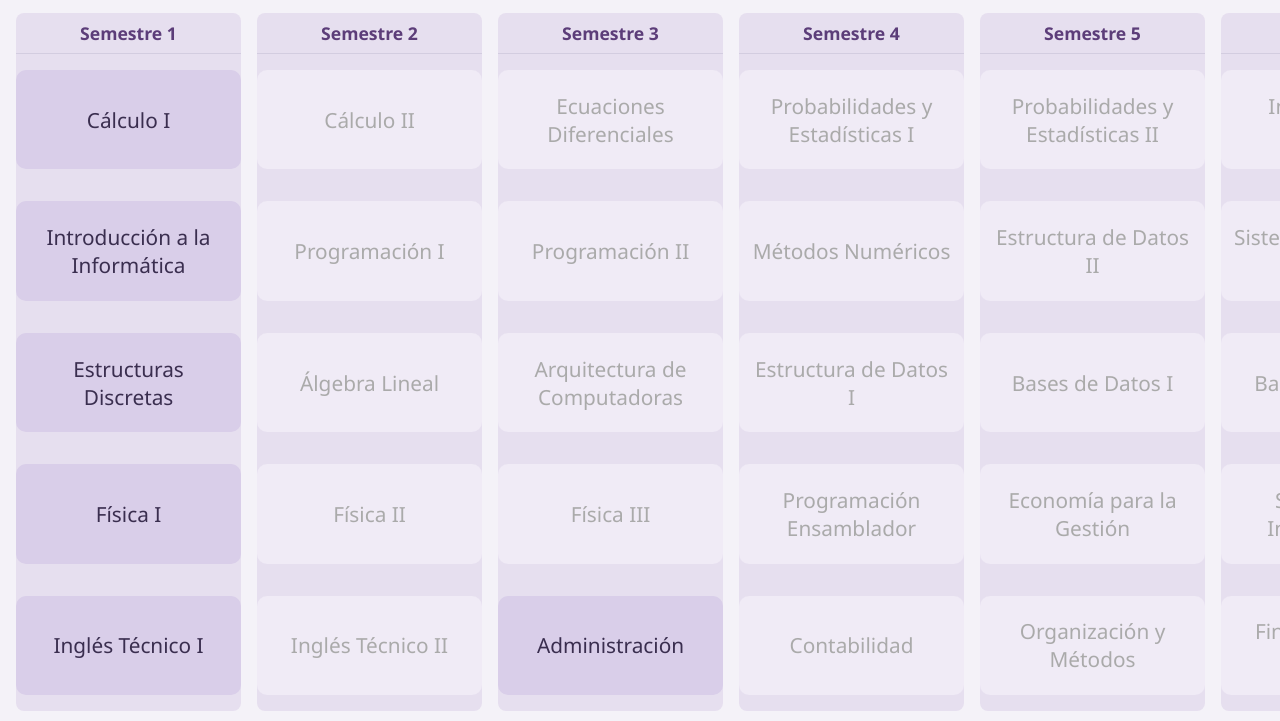
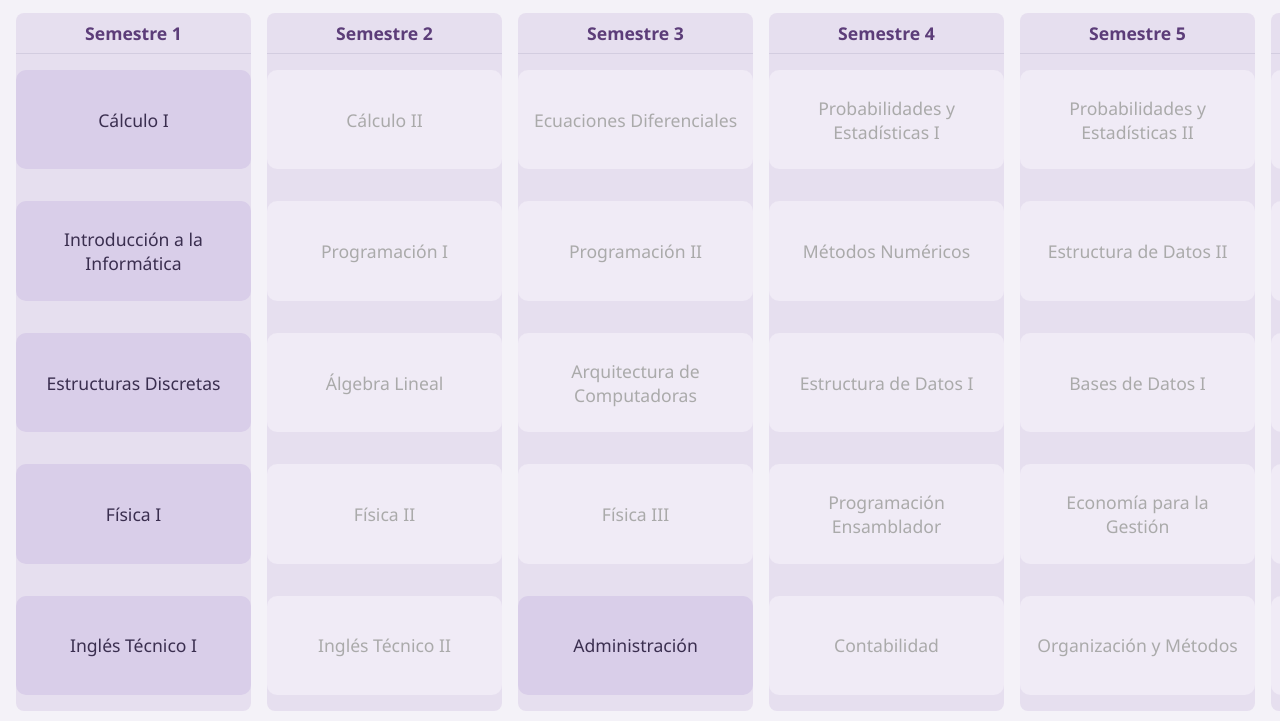
Before and after one commit to camily7th/Malla-Curricular-Ingenieria-en-Sistemas, a plain HTML site: page index.html in a window 1280 px wide. Shown: the part 79-800 px from the top of the page. Drawn offline with Linux system fonts and the light colour scheme.

Commit message:
Update index.html

```diff
--- a/index.html
+++ b/index.html
@@ -47,7 +47,7 @@ h1 {
   border-bottom: 1px solid #d3cde0;
 }
 .materia {
-  width: 225px;
+  width: 235px;
   height: 110px;
   margin: 1rem auto;
   padding: 0.8rem;
@@ -55,7 +55,7 @@ h1 {
   border-radius: 10px;
   cursor: pointer;
   position: relative;
-  font-size: 1.3rem;
+  font-size: 1.1rem;
   text-align: center;
 
 
```
